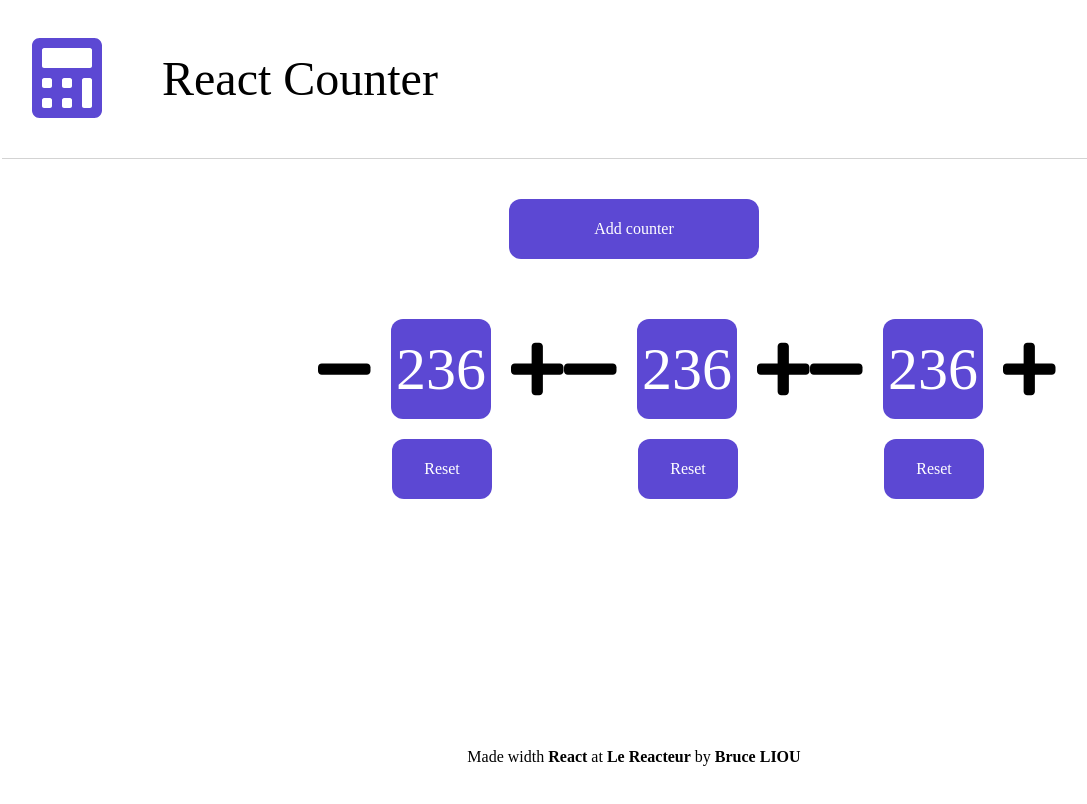
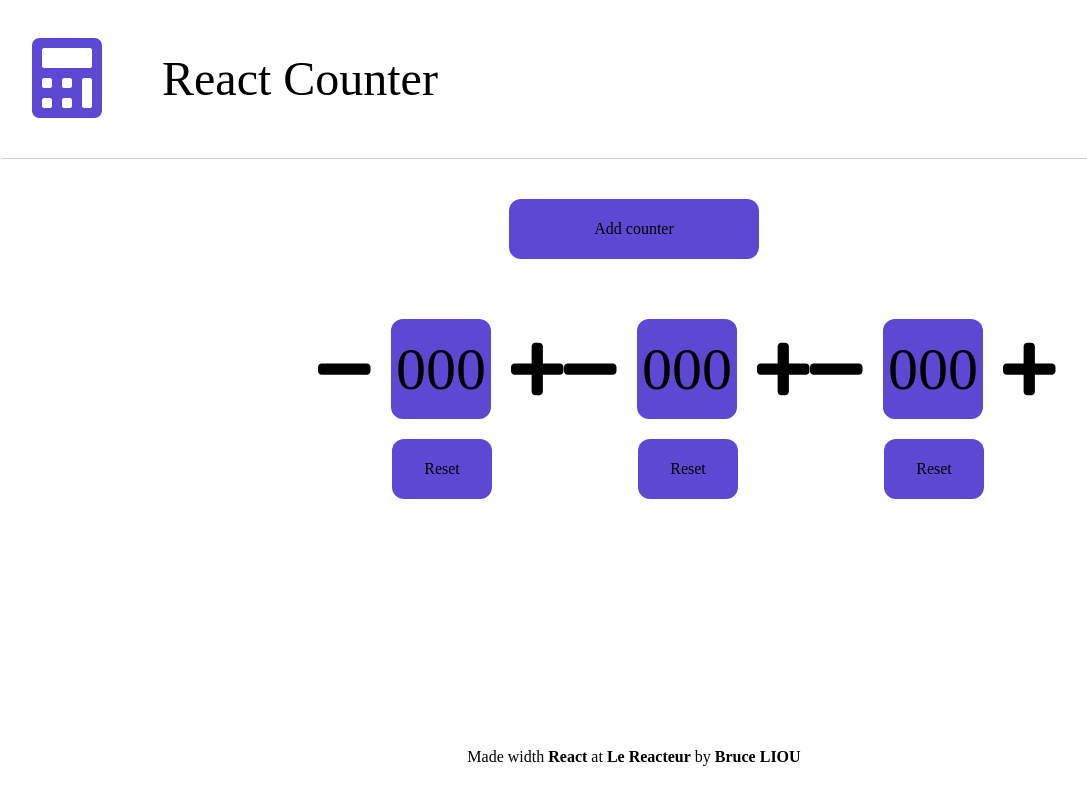
Before and after one commit to BruceLIOU/Le-Reacteur-React-Counter-v2, a React (Create React App) app: page / in a window 1280 px wide. Shown: the top 804 px of the page, without its empty margins (6-1093 px from the left). Built offline with nearby package versions, Linux system fonts and the light colour scheme.

Commit message:
Helping Bastien

```diff
--- a/src/App.js
+++ b/src/App.js
@@ -7,7 +7,7 @@ import Counter from "./components/Counter";
 import Footer from "./components/Footer";
 
 const App = () => {
-  const [counters, setCounter] = useState([2, 3, 6]);
+  const [counters, setCounter] = useState([0, 0, 0]);
   return (
     <div className="App">
       <Header />
@@ -23,12 +23,14 @@ const App = () => {
           Add counter
         </div>
         <div className="line">
-          {counters.map((counter, index) => {
+          {counters.map((item, index) => {
             return (
               <Counter
                 key={index}
                 counters={counters}
                 setCounter={setCounter}
+                item={item}
+                index={index}
               />
             );
           })}
--- a/src/assets/css/App.css
+++ b/src/assets/css/App.css
@@ -31,7 +31,7 @@ header span {
   justify-content: center;
   margin-top: 40px;
   flex-direction: column;
-  color: #fff;
+/*   color: #fff; */
 }
 
 .add-counter {
--- a/src/components/Counter.js
+++ b/src/components/Counter.js
@@ -1,12 +1,13 @@
-const Counter = ({ counters, setCounter, index }) => {
-  console.log({ index });
+const Counter = ({ counters, setCounter, item, index }) => {
   return (
     <div className="column">
       <div className="counter">
         <div
           className={`less ${counters === 0 ? "hidden" : ""}`}
           onClick={() => {
-            setCounter(counters - 1);
+            const copyOfCounters = [...counters];
+            copyOfCounters[index]--;
+            setCounter(copyOfCounters);
           }}
         >
           <svg
@@ -22,11 +23,21 @@ const Counter = ({ counters, setCounter, index }) => {
             />
           </svg>
         </div>
-        <div className="result">{counters}</div>
+        <div
+          className="result"
+          onClick={() => {
+            const copyOfCounters = [...counters];
+            console.log(copyOfCounters);
+          }}
+        >
+          {counters}
+        </div>
         <div
           className={`more ${counters === 10 ? "hidden" : ""}`}
           onClick={() => {
-            setCounter(counters + 1);
+            const copyOfCounters = [...counters];
+            copyOfCounters[index]++;
+            setCounter(item);
           }}
         >
           <svg
@@ -46,7 +57,9 @@ const Counter = ({ counters, setCounter, index }) => {
       <div
         className="reset"
         onClick={() => {
-          setCounter(0);
+          const copyOfCounters = [...counters];
+          copyOfCounters[index] = 0;
+          setCounter(copyOfCounters);
         }}
       >
         <span>Reset</span>
```
